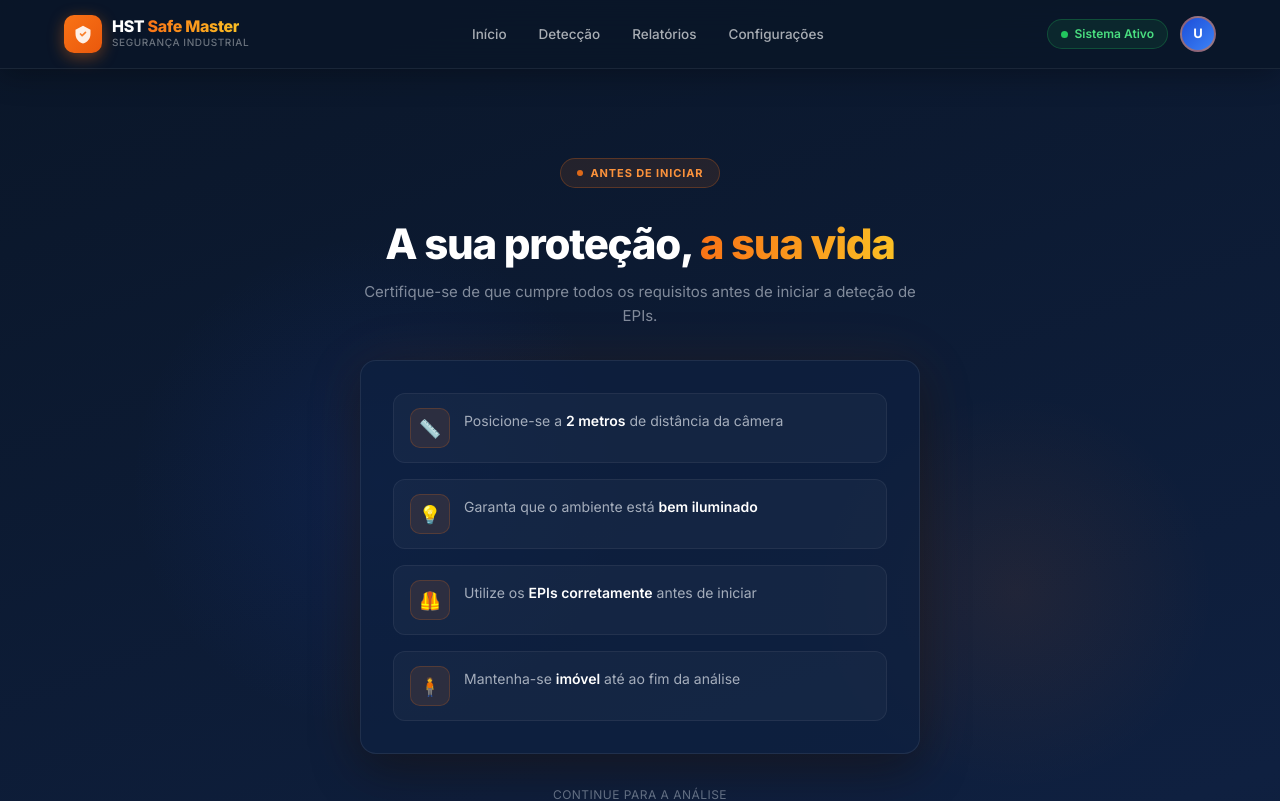
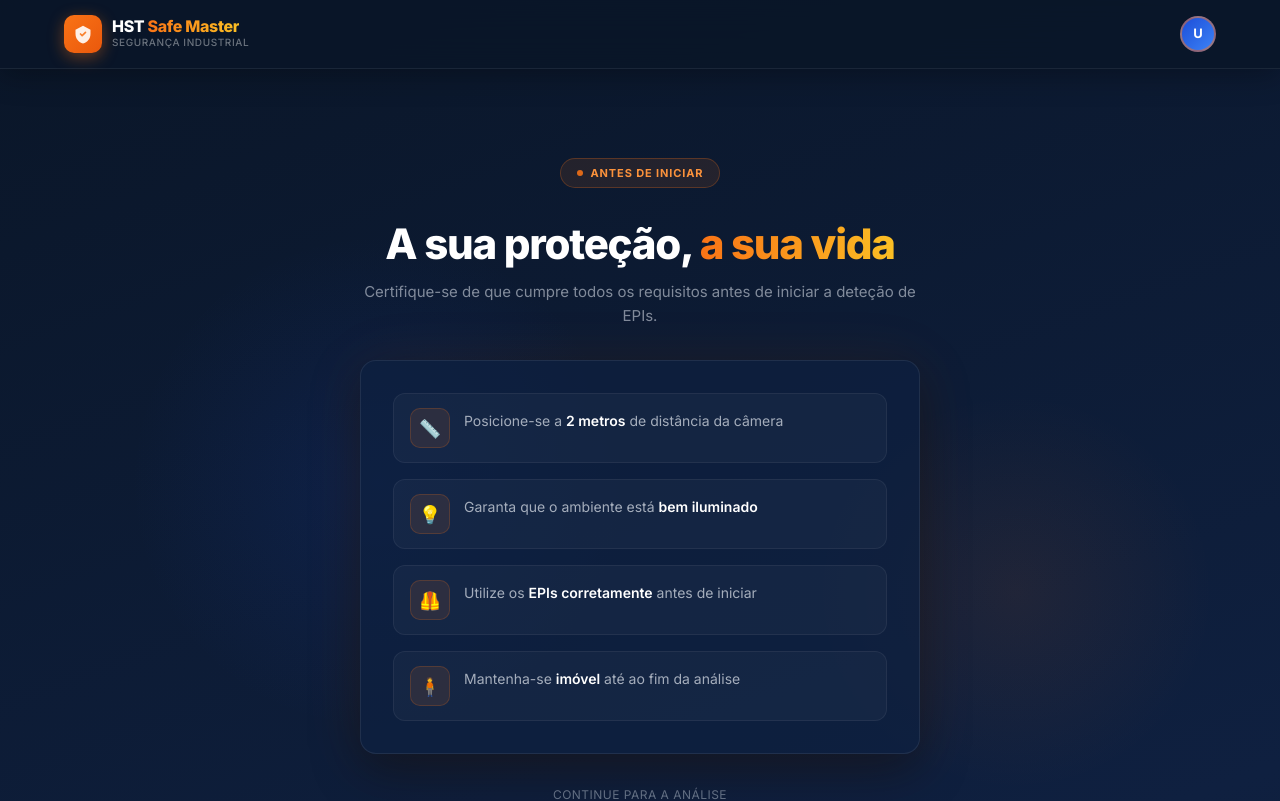
Before and after one commit to KidscriptFernandes/HST_safe_Master, a React (Vite) app: page / in a window 1280 px wide. Shown: the top 801 px of the page. Built offline with nearby package versions, Linux system fonts and the light colour scheme.

Commit message:
removendo nav bar

```diff
--- a/src/components/header.jsx
+++ b/src/components/header.jsx
@@ -100,7 +100,7 @@ function AppHeader() {
           }}
           className="hidden md:flex"
         >
-          {["Início", "Detecção", "Relatórios", "Configurações"].map((item) => (
+          {[""].map((item) => (
             <a
               key={item}
               href="#"
@@ -129,32 +129,6 @@ function AppHeader() {
 
         {/* ── Right side ── */}
         <div style={{ display: "flex", alignItems: "center", gap: "12px" }}>
-          {/* Live badge */}
-          <div
-            className="hidden md:flex"
-            style={{
-              alignItems: "center",
-              gap: "7px",
-              padding: "5px 13px",
-              borderRadius: "999px",
-              background: "rgba(34,197,94,0.1)",
-              border: "1px solid rgba(34,197,94,0.25)",
-              fontSize: "12px",
-              fontWeight: 600,
-              color: "#4ade80",
-            }}
-          >
-            <span
-              style={{
-                width: "7px", height: "7px",
-                borderRadius: "50%",
-                background: "#22c55e",
-                animation: "hst-dot-blink 1.2s ease-in-out infinite",
-                display: "inline-block",
-              }}
-            />
-            Sistema Ativo
-          </div>
 
           {/* User avatar */}
           <div
```
Also changed, not shown: api-logs.txt.
